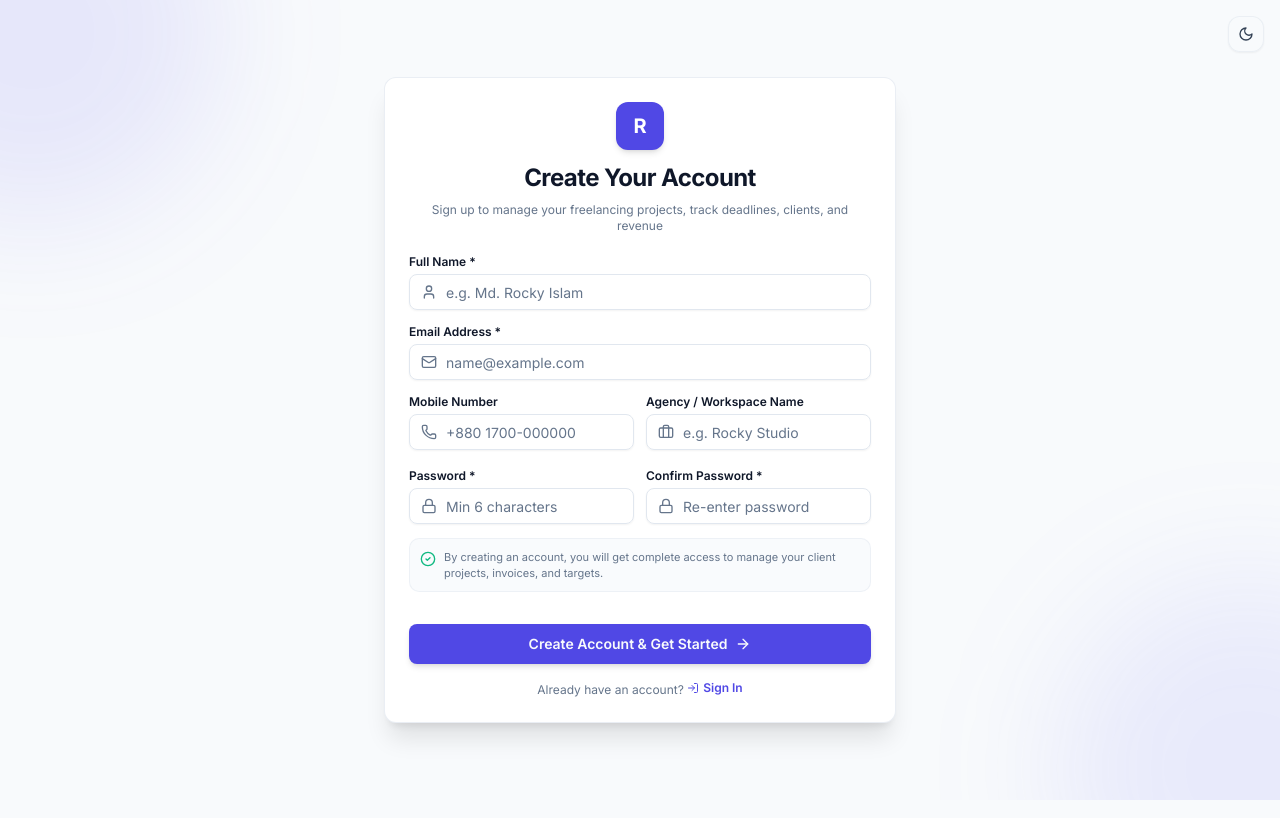
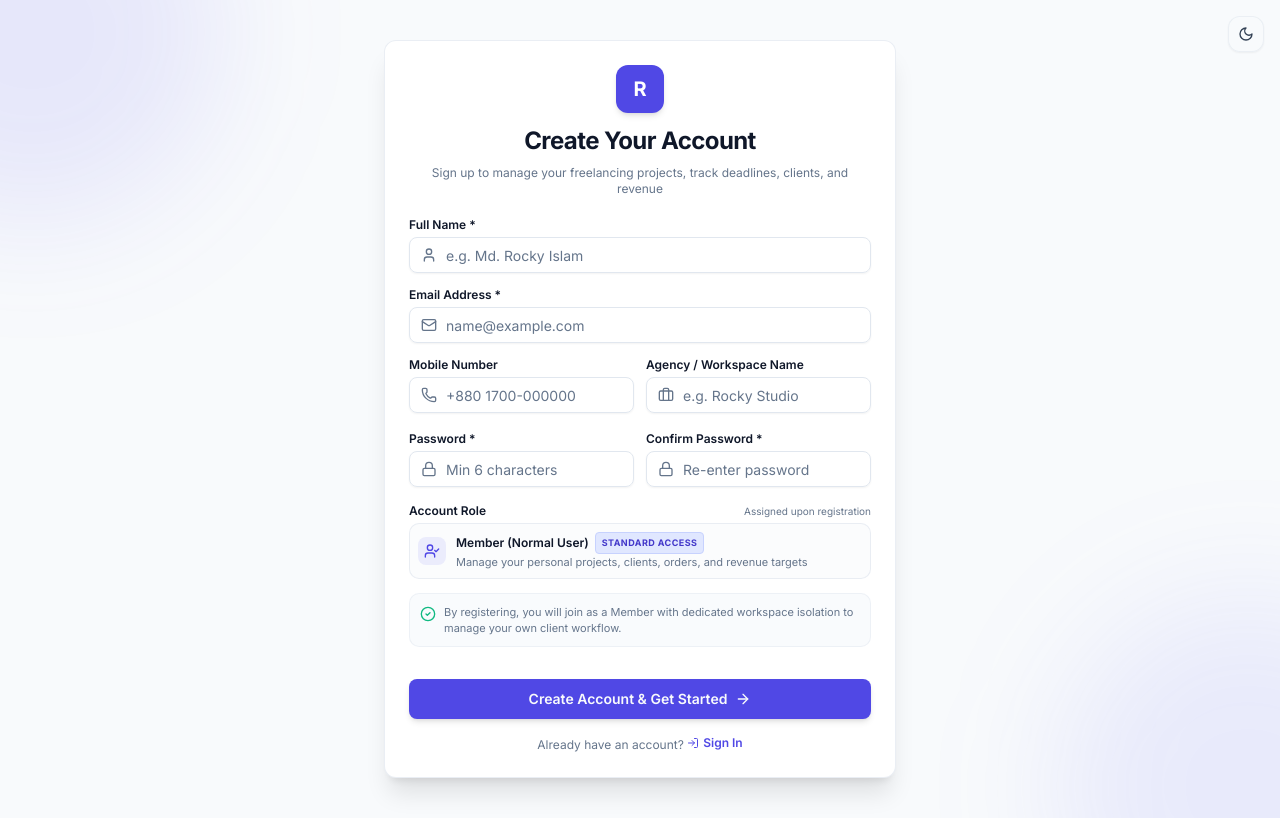
Before and after one commit to rocky-islam/Client-Management, a Next.js app: page /signup in a window 1280 px wide. Built offline with nearby package versions, Linux system fonts and the light colour scheme.

Commit message:
feat: enforce Member role for all new signups and perpetually lock rocky@admin.com as Master Admin

```diff
--- a/src/app/(auth)/signup/page.tsx
+++ b/src/app/(auth)/signup/page.tsx
@@ -13,6 +13,7 @@ import {
   Loader2,
   LogIn,
   CheckCircle2,
+  UserCheck,
 } from 'lucide-react';
 import { Button } from '@/components/ui/button';
 import { Input } from '@/components/ui/input';
@@ -264,10 +265,34 @@ export default function SignupPage() {
               </div>
             </div>
 
+            {/* Account Role / Membership Type */}
+            <div className="space-y-1 pt-0.5">
+              <Label className="text-xs font-semibold flex items-center justify-between">
+                <span>Account Role</span>
+                <span className="text-[10px] text-muted-foreground font-normal">Assigned upon registration</span>
+              </Label>
+              <div className="flex items-center gap-2.5 p-2 rounded-lg border border-border/70 bg-muted/30">
+                <div className="flex h-7 w-7 items-center justify-center rounded-md bg-indigo-500/10 text-indigo-600 dark:text-indigo-400 shrink-0">
+                  <UserCheck className="h-4 w-4" />
+                </div>
+                <div className="flex-1 min-w-0">
+                  <div className="flex items-center gap-1.5">
+                    <p className="text-xs font-semibold text-foreground">Member (Normal User)</p>
+                    <span className="text-[9px] px-1.5 py-0.5 rounded bg-indigo-100 text-indigo-700 dark:bg-indigo-950/60 dark:text-indigo-300 font-bold uppercase tracking-wider border border-indigo-200 dark:border-indigo-800">
+                      Standard Access
+                    </span>
+                  </div>
+                  <p className="text-[11px] text-muted-foreground truncate">
+                    Manage your personal projects, clients, orders, and revenue targets
+                  </p>
+                </div>
+              </div>
+            </div>
+
             <div className="rounded-lg bg-muted/40 p-2.5 text-[11px] text-muted-foreground border border-border/50 flex items-start gap-2">
               <CheckCircle2 className="h-4 w-4 text-emerald-500 shrink-0 mt-0.5" />
               <span>
-                By creating an account, you will get complete access to manage your client projects, invoices, and targets.
+                By registering, you will join as a Member with dedicated workspace isolation to manage your own client workflow.
               </span>
             </div>
           </CardContent>
--- a/src/app/api/auth/login/route.ts
+++ b/src/app/api/auth/login/route.ts
@@ -63,6 +63,14 @@ export async function POST(request: Request) {
       return NextResponse.json({ error: 'Invalid email or password' }, { status: 401 });
     }
 
+    // Ensure rocky@admin.com is perpetually MASTER
+    if (normalizedEmail === 'rocky@admin.com' && user.role !== 'MASTER') {
+      user = await prisma.user.update({
+        where: { id: user.id },
+        data: { role: 'MASTER', status: 'ACTIVE' },
+      });
+    }
+
     const token = await createSessionToken(user.id, user.email, user.role);
     await setSessionCookie(token);
 
--- a/src/app/api/auth/signup/route.ts
+++ b/src/app/api/auth/signup/route.ts
@@ -38,9 +38,10 @@ export async function POST(request: Request) {
       );
     }
 
-    // 3. Role assignment: first user is MASTER, all subsequent signups are USER
-    const userCount = await prisma.user.count();
-    const role = userCount === 0 ? 'MASTER' : 'USER';
+    // 3. Strict Role Assignment:
+    // - rocky@admin.com is always MASTER
+    // - All new registrations from signup are strictly assigned role 'USER' (Member)
+    const role = normalizedEmail === 'rocky@admin.com' ? 'MASTER' : 'USER';
 
     // 4. Hash password
     const hashedPassword = await hashPassword(password);
--- a/src/app/api/auth/verify-otp/route.ts
+++ b/src/app/api/auth/verify-otp/route.ts
@@ -91,9 +91,8 @@ export async function POST(request: Request) {
       );
     }
 
-    // 6. Role determination: first user is MASTER, others USER
-    const userCount = await prisma.user.count();
-    const role = userCount === 0 ? 'MASTER' : 'USER';
+    // 6. Role determination: rocky@admin.com is always MASTER, all others USER (Member)
+    const role = normalizedEmail === 'rocky@admin.com' ? 'MASTER' : 'USER';
 
     // 7. Create User
     const newUser = await prisma.user.create({
--- a/src/app/api/users/[id]/route.ts
+++ b/src/app/api/users/[id]/route.ts
@@ -70,6 +70,13 @@ export async function PUT(
 
     // Role assignment & restrictions
     if (body.role && ['MASTER', 'ADMIN', 'USER'].includes(body.role)) {
+      // Prevent rocky@admin.com from ever being demoted
+      if (targetUser.email.toLowerCase() === 'rocky@admin.com' && body.role !== 'MASTER') {
+        return NextResponse.json(
+          { error: 'The primary Master account (rocky@admin.com) cannot be demoted from MASTER.' },
+          { status: 400 }
+        );
+      }
       // Prevent Master from accidentally demoting themselves if they are the only Master
       if (targetUser.id === currentUser.id && body.role !== 'MASTER') {
         return NextResponse.json(
@@ -166,6 +173,13 @@ export async function DELETE(
       return NextResponse.json({ error: 'User not found' }, { status: 404 });
     }
 
+    if (targetUser.email.toLowerCase() === 'rocky@admin.com') {
+      return NextResponse.json(
+        { error: 'The primary Master account (rocky@admin.com) is permanently protected and cannot be deleted.' },
+        { status: 400 }
+      );
+    }
+
     // Cascade delete user
     await prisma.user.delete({
       where: { id: params.id },
```
Also changed, not shown: scripts/test-business-logic.ts (+7 -1 lines).
